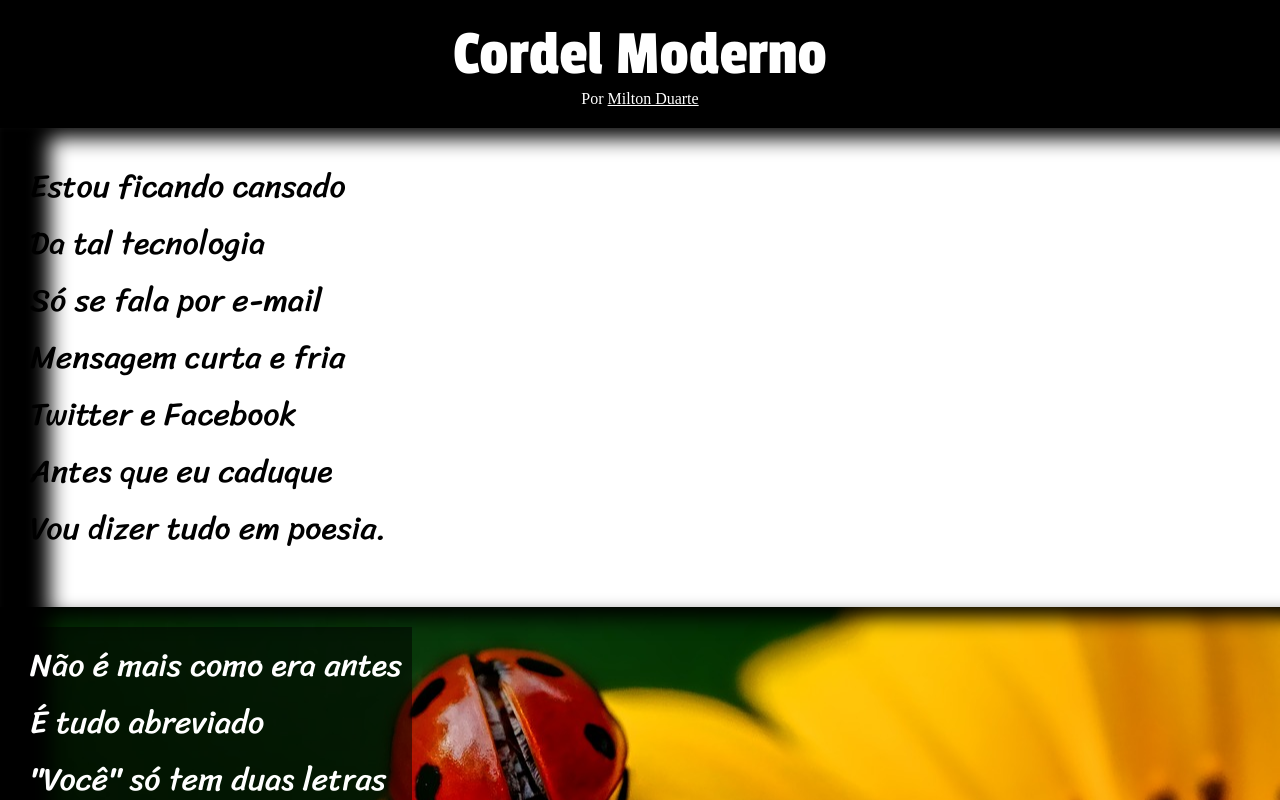
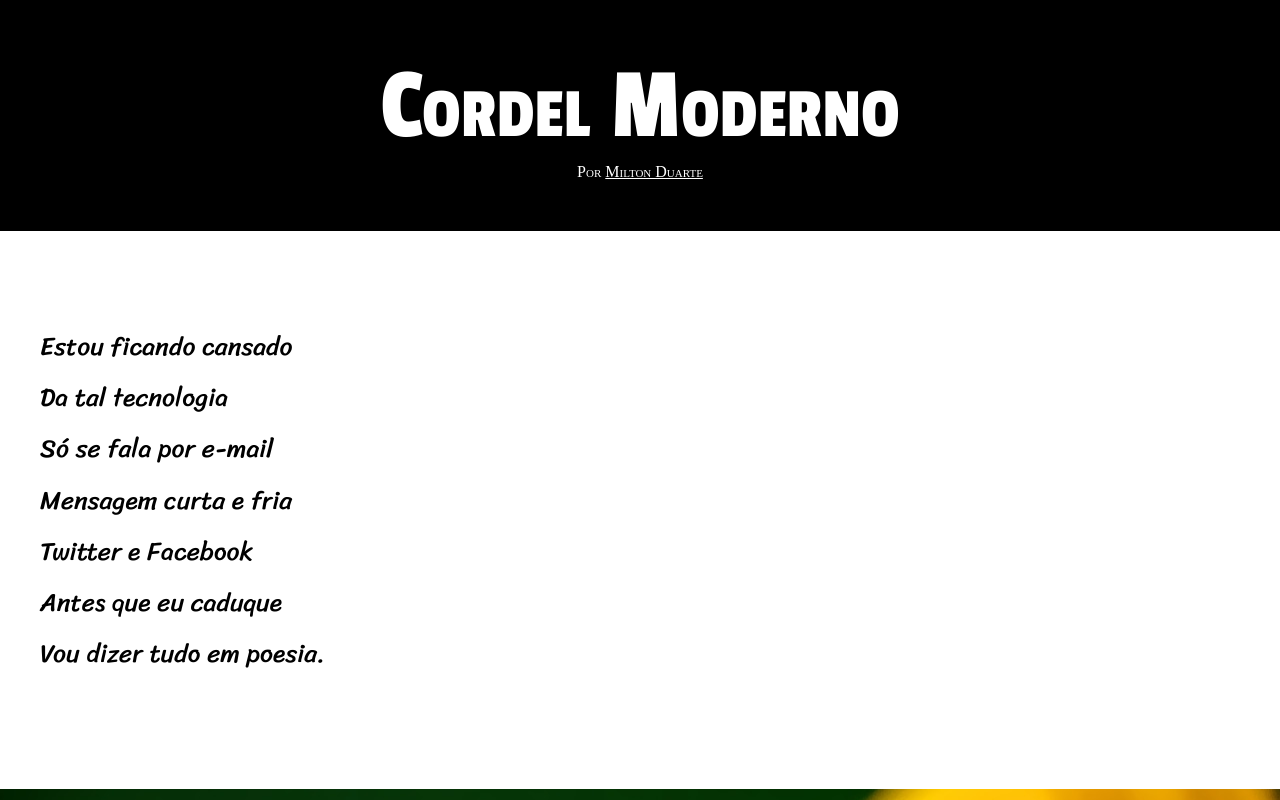
Before and after one commit to MicaellOliveira/Html-Css, a plain HTML site: page Cap 3/Cordel/index.html in a window 1280 px wide. Shown: the top 800 px of the page. Drawn offline with Linux system fonts and the light colour scheme.

Commit message:
Update style.css

```diff
--- a/Cap 3/Cordel/estilo/style.css
+++ b/Cap 3/Cordel/estilo/style.css
@@ -9,6 +9,9 @@
     margin: 0;
 }
 
+html, body {
+    min-height: 100vh;
+}
 :root{
     --font1: Verdana, Geneva, Tahoma, sans-serif;
     --font2: "Passion One", cursive;
@@ -16,15 +19,16 @@
 }
 
 header{
-    padding: 20px;
+    padding: 50px;
     background-color: black;
     color: white;
     text-align: center;
+    font-variant: small-caps;
 }
 
 header > h1 {
     font-family: var(--font2);
-    font-size: 4em;
+    font-size: 8vw;
     font-weight: 100;
 }
 
@@ -34,10 +38,12 @@ a {
 }
 
 section {
-    font-size: 2em;
-    padding: 20px;
-    box-shadow: inset 50px 10px 20px black;
+    line-height: 2em;
+    padding: 10vh 0px 10vh 30px;
+    padding-left: 30px;
     font-family: var(--font3);
+    font-size: 2vw;
+
 }
 
 p {
```
